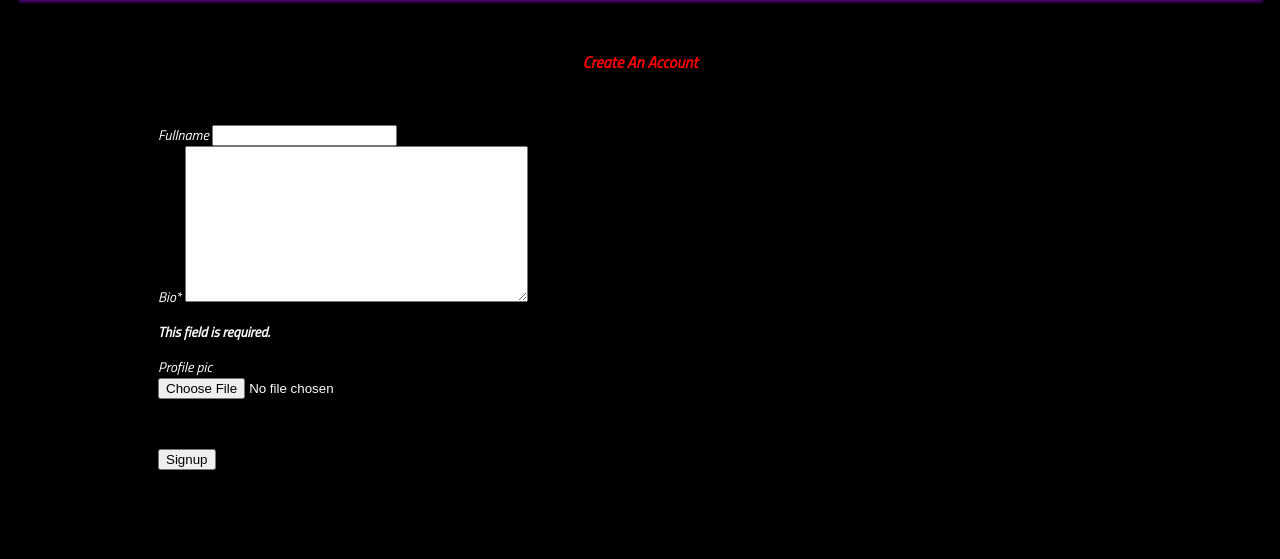
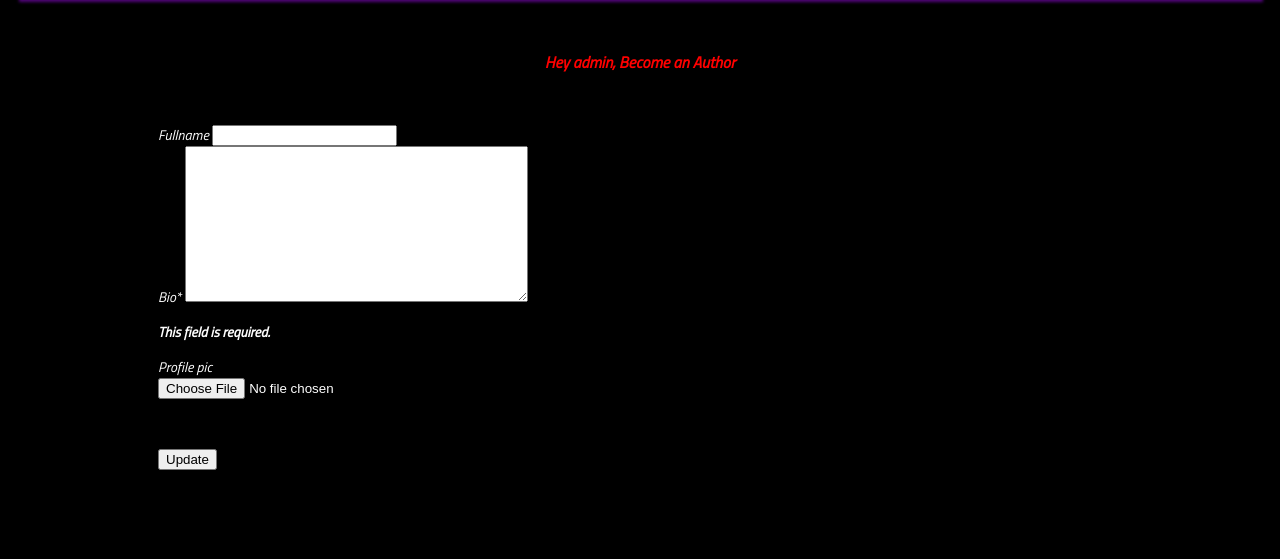
Before and after one commit to ELMOUNTAIN/DjangoUni, a Django app: page /account/update_profile/ in a window 1280 px wide. Shown: the part 240-799 px from the top of the page. Run offline with Django 5.2, Linux system fonts and the light colour scheme; a user stored in the database is signed in; parts of the project's set-up code (start-up, migrations or seed data) failed here and were passed over; some libraries are stand-ins or nearby versions.

Commit message:
allow users to update their profile when making account

```diff
--- a/MAIN/register/urls.py
+++ b/MAIN/register/urls.py
@@ -1,8 +1,9 @@
 from django.urls import path
-from .views import signup, signin, update_profile
+from .views import signup, signin, update_profile, logout
 
 urlpatterns = [
     path("signup/", signup, name="signup"),
     path("signin/", signin, name="signin"),
     path("update_profile/", update_profile, name="update_profile"),
+    path("logout/", logout, name="logout"),
 ]
--- a/MAIN/register/views.py
+++ b/MAIN/register/views.py
@@ -3,20 +3,21 @@ from django.contrib.auth.forms import UserCreationForm, AuthenticationForm
 from django.contrib.auth import login, authenticate
 from django.contrib.auth.decorators import login_required
 from register.forms import UpdateForm
+from django.contrib.auth import logout as lt
 
 def signup(request):
-    context={}
+    context = {}
     form = UserCreationForm(request.POST or None)
     if request.method == "POST":
         if form.is_valid():
-            new_user = form.save
-            login(request, new_user())
-            return redirect("home")
+            new_user = form.save()
+            login(request, new_user)
+            return redirect("update_profile")
     context.update({
         "form":form,
         "title": "Signup",
     })
-    return render(request, 'register/signup.html', context)
+    return render(request, "register/signup.html", context)
 
 def signin(request):
     context = {}
@@ -27,10 +28,11 @@ def signin(request):
             password = form.cleaned_data.get("password")
             user = authenticate(username=user, password=password)
             if user is not None:
+                login(request, user)
                 return redirect("home")
     context.update({
-        "form":form,
-        "title": "signin",
+        "form": form,
+        "title": "Signin",
     })
     return render(request, "register/signin.html", context)
 
@@ -47,8 +49,11 @@ def update_profile(request):
             return redirect("home")
 
     context.update({
-        "form":form,
-        "title": "signin",
+        "form": form,
+        "title": "Update Profile",
     })
+    return render(request, "register/update.html", context)
 
-    return render(request, "register/update.html", context)
+def logout(request):
+    lt(request)
+    return redirect ("home")
--- a/MAIN/templates/register/update.html
+++ b/MAIN/templates/register/update.html
@@ -2,12 +2,12 @@
 {% load crispy_forms_tags %}
 {% block content %}
 
-<h1 style="text-align:center; margin-block:50px; color:red;">Create An Account</h1>
+<h1 style="text-align:center; margin-block:50px; color:red;">Hey {{user}}, Become an Author</h1>
 
-<form method="POST" action="." style="margin-left:150px;margin-bottom: 150px;">
+<form method="POST" action="." enctype="multipart/form-data" style="margin-left:150px;margin-bottom: 150px;">
     {% csrf_token %}
     {{form|crispy}}
-    <input type="submit" value="Signup"  style="margin-block:50px;">
+    <input type="submit" value="Update"  style="margin-block:50px;">
 </form>
 
 {% endblock content %}
```
Also changed, not shown: AdminTest account details.txt (line endings or trailing spaces), MAIN/authors/4de7067eb87873519501a02c0b5b1ac3.png (added), MAIN/db.sqlite3.
